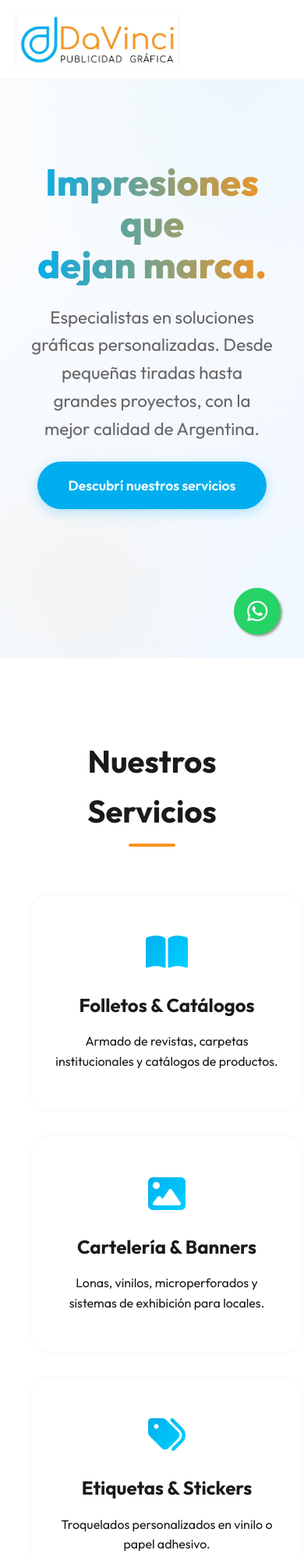
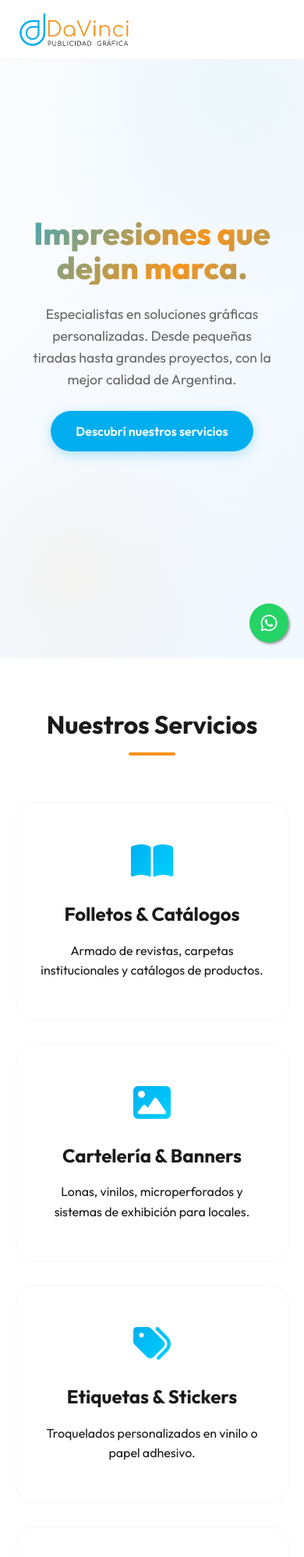
Before and after one commit to lucho-robles/davinci-publicidad, a plain HTML site: page index.html in a window 390 px wide. Shown: the top 1997 px of the page at 78% size. Drawn offline with Linux system fonts and the light colour scheme.

Commit message:
Update DaVinci Publicidad Gráfica website: new logo, refined services grid, and improved responsiveness

```diff
--- a/index.html
+++ b/index.html
@@ -20,7 +20,7 @@
 
     <header id="header">
         <a href="#" class="logo-container" id="logo-trigger">
-            <img src="assets/images/logo.jpg" alt="DaVinci Publicidad Gráfica Logo" class="main-logo">
+            <img src="assets/images/logo.png" alt="DaVinci Publicidad Gráfica Logo" class="main-logo">
         </a>
         <nav>
             <ul>
@@ -107,13 +107,19 @@
                     <h4>Sistemas de Señalética</h4>
                 </div>
             </div>
+            <div class="work-item">
+                <img src="assets/images/trabajo_gas.jpg" alt="Gráfica Informativa">
+                <div class="work-overlay">
+                    <h4>Gráfica Informativa</h4>
+                </div>
+            </div>
         </div>
     </section>
 
     <footer id="contacto">
         <div class="footer-content">
             <div class="footer-logo">
-                <img src="assets/images/logo.jpg" alt="DaVinci Publicidad Gráfica Logo" class="footer-logo-img">
+                <img src="assets/images/logo.png" alt="DaVinci Publicidad Gráfica Logo" class="footer-logo-img">
             </div>
             <p><a href="https://www.google.com/maps/search/Lerma+566+Salta+Capital+Argentina" target="_blank"
                     class="location-link"><i class="fas fa-map-marker-alt" style="margin-right: 10px;"></i>Lerma 566 -
--- a/style.css
+++ b/style.css
@@ -60,6 +60,8 @@ header.scrolled {
     height: 70px;
     width: auto;
     display: block;
+    mix-blend-mode: multiply;
+    /* Blends logo background perfectly with page white */
 }
 
 nav ul {
@@ -124,11 +126,27 @@ nav ul li a:hover {
     font-size: 4.5rem;
     font-weight: 800;
     margin-bottom: 1.5rem;
-    background: linear-gradient(to right, var(--primary-cyan), var(--primary-orange));
+    background: linear-gradient(135deg, var(--primary-cyan), var(--primary-orange), var(--primary-cyan));
+    background-size: 200% auto;
     -webkit-background-clip: text;
     background-clip: text;
     -webkit-text-fill-color: transparent;
     line-height: 1.1;
+    animation: gradient-move 3.5s linear infinite;
+}
+
+@keyframes gradient-move {
+    0% {
+        background-position: 0% 50%;
+    }
+
+    50% {
+        background-position: 100% 50%;
+    }
+
+    100% {
+        background-position: 0% 50%;
+    }
 }
 
 .hero p {
@@ -186,8 +204,10 @@ nav ul li a:hover {
 
 .services-grid {
     display: grid;
-    grid-template-columns: repeat(auto-fit, minmax(350px, 1fr));
+    grid-template-columns: 1fr 1fr;
     gap: 30px;
+    max-width: 1000px;
+    margin: 0 auto;
 }
 
 .service-card {
@@ -231,7 +251,7 @@ nav ul li a:hover {
 
 .works-grid {
     display: grid;
-    grid-template-columns: repeat(auto-fill, minmax(300px, 1fr));
+    grid-template-columns: repeat(3, 1fr);
     gap: 20px;
 }
 
@@ -365,12 +385,86 @@ footer {
     font-size: 0.9rem;
 }
 
+/* Responsive Design */
+
+/* Tablets */
+@media (max-width: 1024px) {
+    .hero h1 {
+        font-size: 3.8rem;
+    }
+
+    .services,
+    .works {
+        padding: 80px 5%;
+    }
+
+    .services-grid {
+        grid-template-columns: 1fr 1fr;
+    }
+
+    .works-grid {
+        grid-template-columns: 1fr 1fr;
+    }
+}
+
+/* Mobile Devices */
 @media (max-width: 768px) {
+    header {
+        padding: 0.8rem 5%;
+    }
+
+    .main-logo {
+        height: 50px;
+    }
+
+    nav {
+        display: none;
+        /* In a real app we'd add a hamburger menu here */
+    }
+
     .hero h1 {
         font-size: 3rem;
     }
 
-    nav {
-        display: none;
+    .hero p {
+        font-size: 1.1rem;
+    }
+
+    .services,
+    .works {
+        padding: 60px 5%;
+    }
+
+    .services-grid {
+        grid-template-columns: 1fr;
+    }
+
+    .works-grid {
+        grid-template-columns: 1fr;
+    }
+
+    .section-title h2 {
+        font-size: 2rem;
     }
 }
+
+/* Small Phones */
+@media (max-width: 480px) {
+    .hero h1 {
+        font-size: 2.5rem;
+    }
+
+    .cta-btn {
+        padding: 1rem 2rem;
+        font-size: 1rem;
+        width: 100%;
+    }
+
+    .whatsapp-float {
+        width: 50px;
+        height: 50px;
+        bottom: 20px;
+        right: 20px;
+        font-size: 24px;
+    }
+}
```
Also changed, not shown: assets/images/logo.png (added), assets/images/trabajo_gas.jpg (added).
